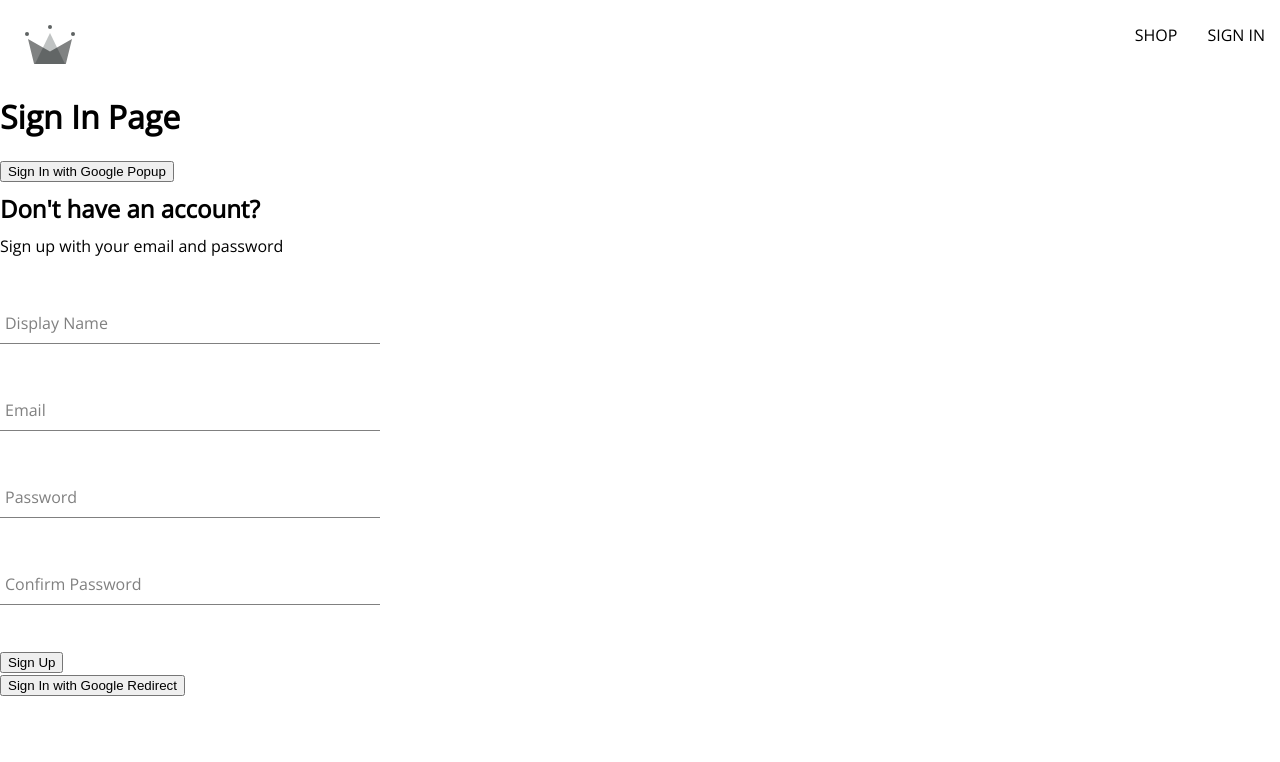
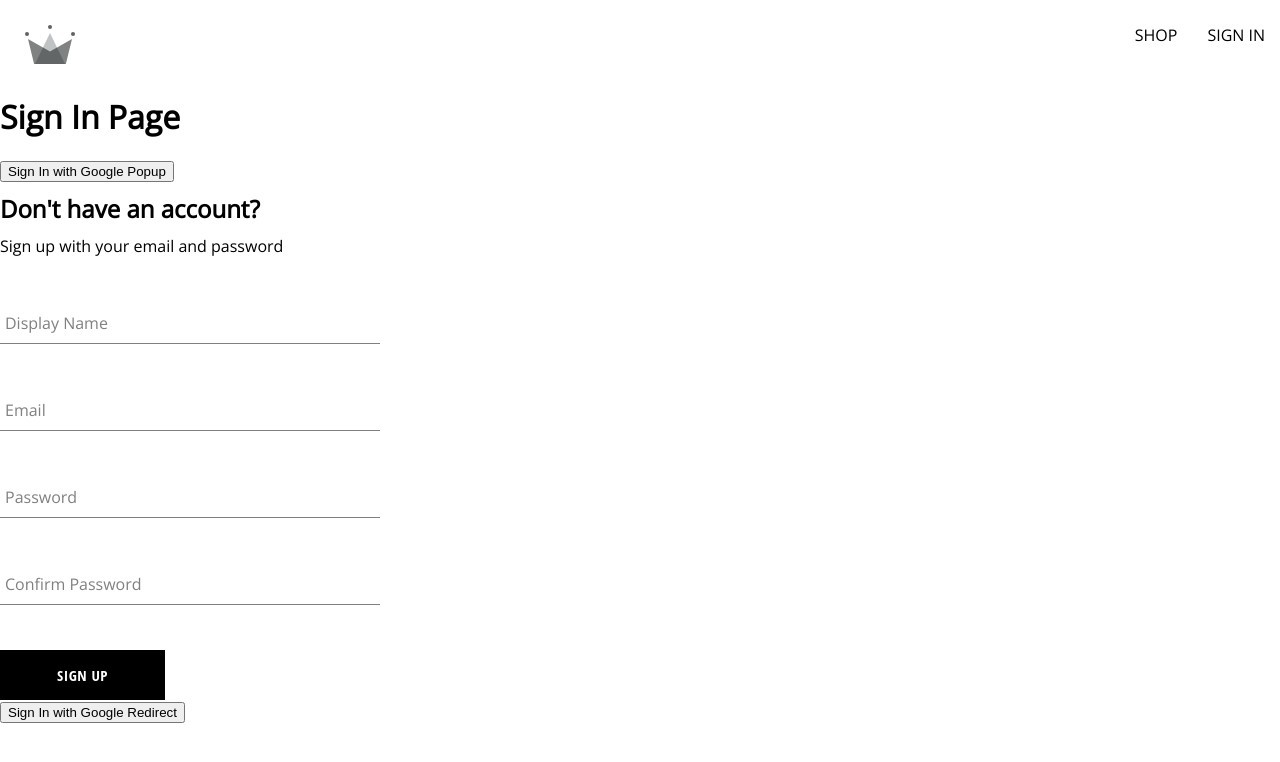
Before and after one commit to Uniout/crwn-clothing, a React (Create React App) app: page /sign-in in a window 1280 px wide. Shown: the top 762 px of the page. Built offline with nearby package versions, Linux system fonts and the light colour scheme.

Commit message:
add button component with styling

```diff
--- /dev/null
+++ b/src/components/button/button.component.jsx
@@ -0,0 +1,16 @@
+import './button.styles.scss';
+
+const BUTTON_TYPE_CLASSES = {
+  google: 'google-sign-in',
+  inverted: 'inverted'
+}
+
+const Button = ({ children, buttonType, ...otherProps}) => {
+  return (
+    <button className={`button-container ${BUTTON_TYPE_CLASSES[buttonType]}`}{...otherProps}>
+        { children }
+    </button>
+  )
+}
+
+export default Button;
--- /dev/null
+++ b/src/components/button/button.styles.scss
@@ -0,0 +1,46 @@
+.button-container {
+  min-width: 165px;
+  width: auto;
+  height: 50px;
+  letter-spacing: 0.5px;
+  line-height: 50px;
+  padding: 0 35px 0 35px;
+  font-size: 15px;
+  background-color: black;
+  color: white;
+  text-transform: uppercase;
+  font-family: 'Open Sans Condensed';
+  font-weight: bolder;
+  border: none;
+  cursor: pointer;
+  display: flex;
+  justify-content: center;
+
+  &:hover {
+    background-color: white;
+    color: black;
+    border: 1px solid black;
+  }
+
+  &.google-sign-in {
+    background-color: #4285f4;
+    color: white;
+
+    &:hover {
+      background-color: #357ae8;
+      border: none;
+    }
+  }
+
+  &.inverted {
+    background-color: white;
+    color: black;
+    border: 1px solid black;
+
+    &:hover {
+      background-color: black;
+      color: white;
+      border: none;
+    }
+  }
+}
--- a/src/components/sign-up-form/sign-up-form.component.jsx
+++ b/src/components/sign-up-form/sign-up-form.component.jsx
@@ -1,6 +1,7 @@
 import { useState } from 'react';
 
 import FormInput from '../form-input/form-input.component';
+import Button from '../button/button.component';
 
 import { createAuthUserWithEmailAndPassword, createUserDocumentFromAuth } from '../../utils/firebase/firebase.utils';
 
@@ -90,7 +91,7 @@
           value={confirmPassword}
         />
 
-        <button type="submit">Sign Up</button>
+        <Button type="submit">Sign Up</Button>
       </form>
     </div>
   )
```
